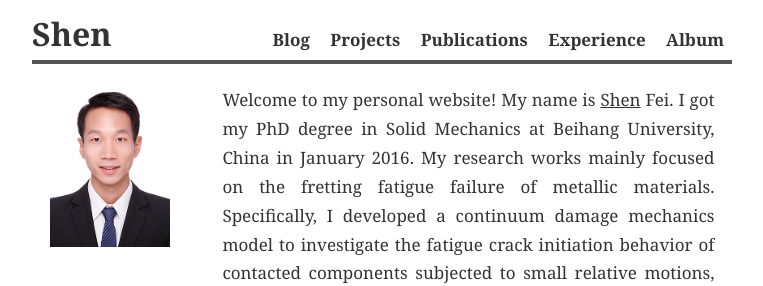
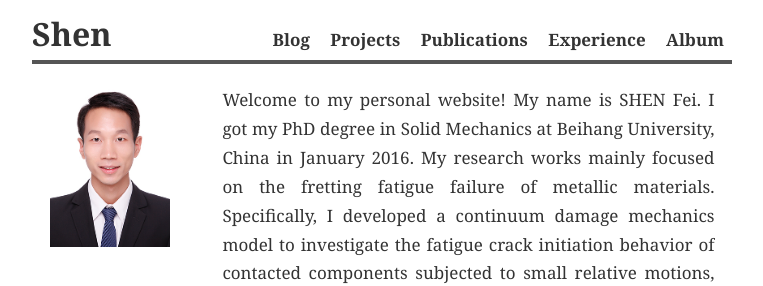
Before and after one commit to philshenfei/feishen, a Jekyll site: the page built from index.md, in a window 1280 px wide. Shown: the top 286 px of the page, without its empty margins (258-1021 px from the left). Built offline with Jekyll 4.4.1, drawn with Linux system fonts in a browser that asks for light colours; nearby versions of some CDN libraries; some of the changed text lies outside the part shown.

Commit message:
2018-06-26

```diff
--- a/index.md
+++ b/index.md
@@ -12,7 +12,7 @@ layout: default
 
 <div class="rightcolumn">
 
-<p>Welcome to my personal website! My name is <u>Shen</u> Fei. I got my PhD degree in Solid Mechanics at Beihang University, China in January 2016. My research works mainly focused on the fretting fatigue failure of metallic materials. Specifically, I developed a continuum damage mechanics model to investigate the fatigue crack initiation behavior of contacted components subjected to small relative motions, in which the fatigue damage, wear and their interaction were considered. The fretting fatigue lifetime and the evolution of the wear scar on the contact surfaces were predicted through numerical simulations and the obtained results were compared with the experimental results.</p>
+<p>Welcome to my personal website! My name is SHEN Fei. I got my PhD degree in Solid Mechanics at Beihang University, China in January 2016. My research works mainly focused on the fretting fatigue failure of metallic materials. Specifically, I developed a continuum damage mechanics model to investigate the fatigue crack initiation behavior of contacted components subjected to small relative motions, in which the fatigue damage, wear and their interaction were considered. The fretting fatigue lifetime and the evolution of the wear scar on the contact surfaces were predicted through numerical simulations and the obtained results were compared with the experimental results.</p>
 
 <p>Now I am a research fellow at Nanyang Technological University (NTU), Singapore from March 2016. In the past two years, I has worked on an A*STAR project on the selective laser sintering (SLS), a powder-based additive manufacturing technique. I has developed a numerical method to model the sintering process of polymeric materials. The developed model is able to assist in the optimization of the SLS process operating parameters including the laser power, scanning speed and hatching space, chamber temperature and bed temperate, resulted in improved SLS products with high mechanical performance. For more information, please see my <a href="/file/CV_Shen Fei.pdf">CV</a>.</p>
 
```
Also changed, not shown: publications.md (+1 -1 lines).
